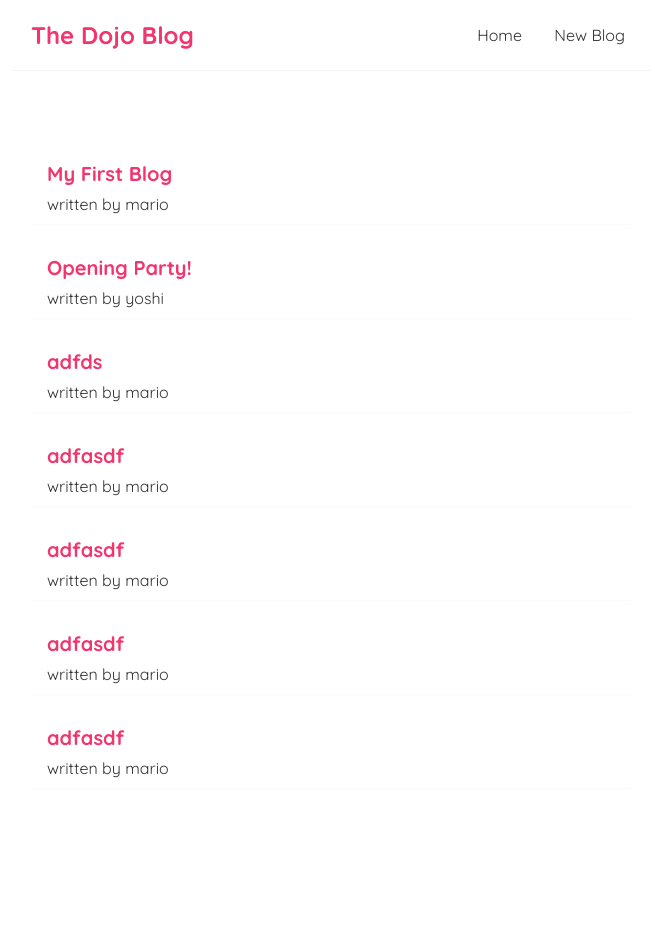
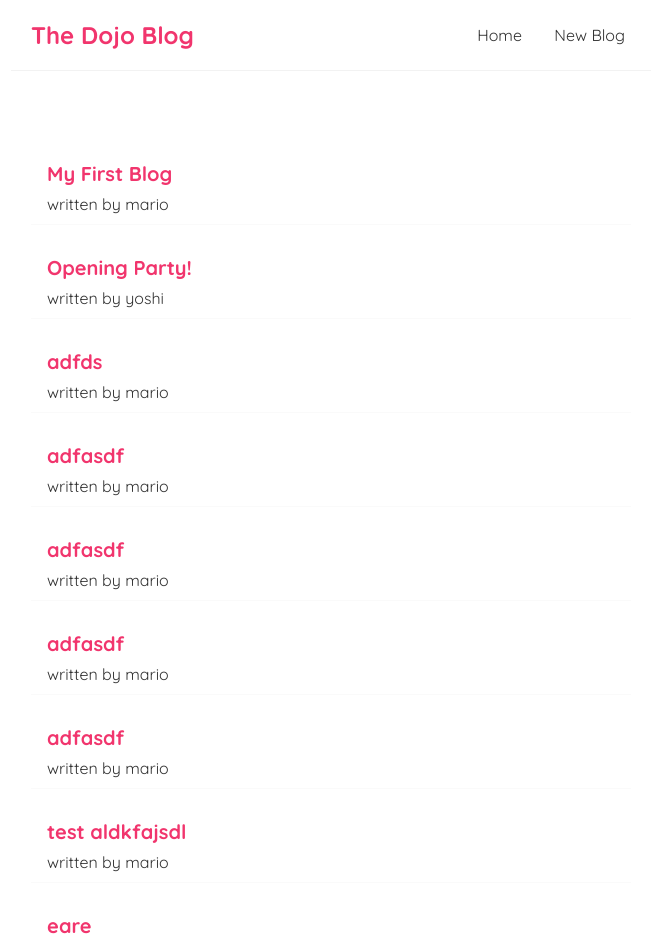
Before and after one commit to Valyria-Studios/ReactTutorial_Emily, a React (Create React App) app: page / in a window 1280 px wide. Shown: the top 948 px of the page, without its empty margins (309-964 px from the left). Before the commit the page ends 869 px from the top, so only its background shows below. Built offline with nearby package versions, Linux system fonts and the light colour scheme; data requests are answered from the project's data file.

Commit message:
Lesson 30

```diff
--- a/data/db.json
+++ b/data/db.json
@@ -41,6 +41,18 @@
       "title": "adfasdf",
       "body": "adf",
       "author": "mario"
+    },
+    {
+      "id": "52ba",
+      "title": "test aldkfajsdl",
+      "body": "test eoapeou",
+      "author": "mario"
+    },
+    {
+      "id": "a610",
+      "title": "eare",
+      "body": "afgaert",
+      "author": "mario"
     }
   ]
 }
--- a/src/Create.js
+++ b/src/Create.js
@@ -1,10 +1,12 @@
 import { useState } from "react";
+import { useHistory } from "react-router-dom";
 
 const Create = ()=> {
     const [title, setTitle] = useState('');
     const [body, setBody] = useState('');
     const [author, setAuthor] = useState('mario');
     const[isPending, setIsPending] = useState(false);
+    const history = useHistory();
 
 
     const handleSubmit = (e) =>  {
@@ -18,8 +20,10 @@ const Create = ()=> {
         } ).then(() => {
             console.log('new blog added')
             setIsPending(false);
+            //history.go(-1);
+            history.push('/');
+        })
 
-        })
     }
 
     return (
```
